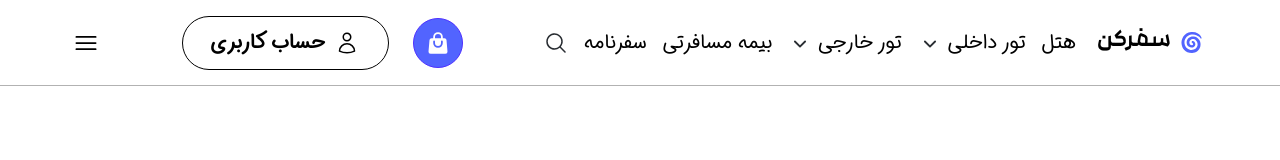
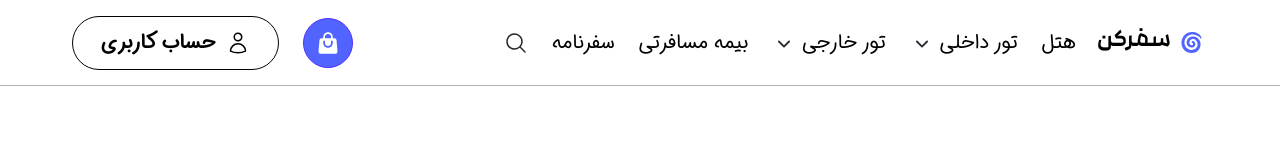
Before and after one commit to awmiri/ticket-web, a website: page public/htmls/index.html in a window 1280 px wide. Drawn offline with Linux system fonts and the light colour scheme.

Commit message:
fix bug in line45

```diff
--- a/public/htmls/index.html
+++ b/public/htmls/index.html
@@ -42,7 +42,7 @@
                     <h2 class="font-RokhBold text-2xl/[33.6px]">سفرکن</h2>
                 </div>
                 <!-- -----------------header content---------------- -->
-                <ul class="hidden md:flex items-center gap-2.5 lg:gap-4 font-IranMedium text-sm lg:text-xl">
+                <ul class="hidden md:flex items-center gap-2.5 lg:gap-6 font-IranMedium text-sm lg:text-xl ">
                     <li>
                         <a href="#">
                             هتل
@@ -84,7 +84,7 @@
                 </ul>
             </div>
             <!-- -----------------shopping bag and login---------------- -->
-            <div class="hidden md:flex items-center gap-4 lg:gap-6">
+            <div class="hidden md:flex items-center gap-4 lg:gap-6 mr-auto">
                 <!-- -----------------shopping bag---------------- -->
                 <a href="#" class="bg-blue w-9 lg:w-[50px] h-9 lg:h-[50px] rounded-full flex items-center justify-center border border-[#4E30FF]">
                     <svg class="w-5 lg:w-6 h-5 lg:h-6 text-white">
@@ -102,7 +102,7 @@
             </div>
             <div>
                 <!-- -----------------bars in mobile---------------- -->
-                <svg id="fa-bar" class="w-7 h-w-7">
+                <svg id="fa-bar" class="w-7 h-w-7 md:hidden">
                     <use href="#bar-3"></use>
                 </svg>
             </div>
```
Also changed, not shown: public/style/output.css.
